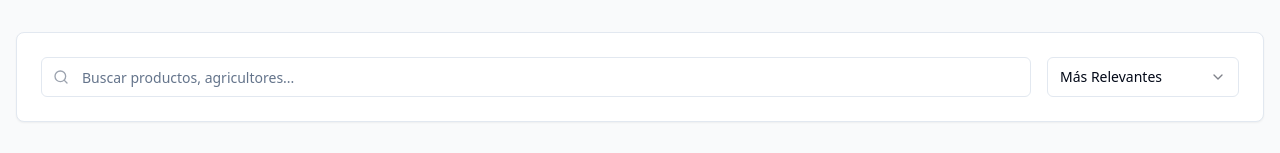
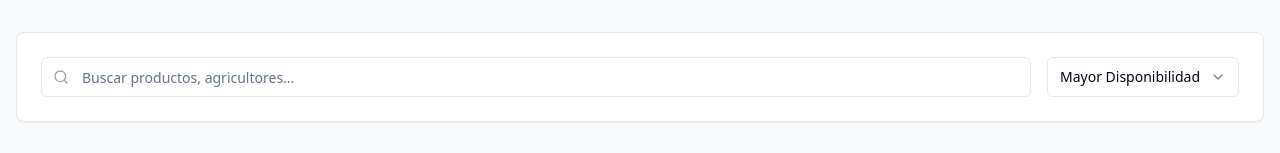
Before and after one commit to fatorresra/AgroConecta, a React (Vite) app in the folder front-end/: page /products in a window 1280 px wide. Shown: the part 217-370 px from the top of the page. Built offline with nearby package versions, Linux system fonts and the light colour scheme; no server answers.

Commit message:
feat: Add product sorting functionality in SearchProductsPage

```diff
--- a/front-end/src/features/product-discovery/pages/SearchProducts.jsx
+++ b/front-end/src/features/product-discovery/pages/SearchProducts.jsx
@@ -30,12 +30,28 @@ export default function SearchProductsPage() {
   }
 
   const [filters, setFilters] = useState(getDefaultFilters());
-  const [ordenarPor, setOrdenarPor] = useState("relevancia")
+  const [sortBy, setSortBy] = useState("disponibilidad");
 
   // Update a filter by name
   const handleFilterChange = (filterName, value) => {
     setFilters(prev => ({ ...prev, [filterName]: value }))
   }
+
+  const sortedProducts = [...products].sort((a, b) => {
+    switch (sortBy) {
+      case "disponibilidad":
+        return (b.quantity || 0) - (a.quantity || 0);
+      case "precio-menor":
+        return (a.price_per_unit || 0) - (b.price_per_unit || 0);
+      case "precio-mayor":
+        return (b.price_per_unit || 0) - (a.price_per_unit || 0);
+      case "recientes":
+        return 0;
+        // return new Date(b.harvest_date) - new Date(a.harvest_date);
+      default:
+        return 0;
+    }
+  });
 
   return (
     <div className="min-h-screen bg-gray-50">
@@ -63,16 +79,16 @@ export default function SearchProductsPage() {
               />
             </div>
             <div className="flex gap-3">
-              <Select value={ordenarPor} onValueChange={setOrdenarPor}>
+              <Select value={sortBy} onValueChange={setSortBy}>
                 <SelectTrigger className="w-48">
                   <SelectValue />
                 </SelectTrigger>
                 <SelectContent>
-                  <SelectItem value="relevancia">Más Relevantes</SelectItem>
+                  <SelectItem value="disponibilidad">Mayor Disponibilidad</SelectItem>
                   <SelectItem value="precio-menor">Precio: Menor a Mayor</SelectItem>
                   <SelectItem value="precio-mayor">Precio: Mayor a Menor</SelectItem>
-                  <SelectItem value="rating">Mejor Calificados</SelectItem>
                   <SelectItem value="recientes">Más Recientes</SelectItem>
+                  {/* <SelectItem value="rating">Mejor Calificados</SelectItem> */}
                 </SelectContent>
               </Select>
 
@@ -128,8 +144,8 @@ export default function SearchProductsPage() {
               <p className="text-gray-600">{products.length} productos encontrados</p>
             </div>
 
-            {products.length > 0 ? (
-              <ProductGrid products={products} />
+            {sortedProducts.length > 0 ? (
+              <ProductGrid products={sortedProducts} />
             ) : (
               <div className="text-center py-12">
                 <div className="text-gray-400 mb-4">
@@ -147,7 +163,7 @@ export default function SearchProductsPage() {
             )}
 
             {/* Paginación */}
-            {products.length > 0 && (
+            {/* {products.length > 0 && (
               <div className="flex justify-center mt-8">
                 <div className="flex items-center space-x-2">
                   <Button variant="outline" disabled>
@@ -161,7 +177,7 @@ export default function SearchProductsPage() {
                   <Button variant="outline">Siguiente</Button>
                 </div>
               </div>
-            )}
+            )} */}
           </div>
         </div>
       </div>
```
